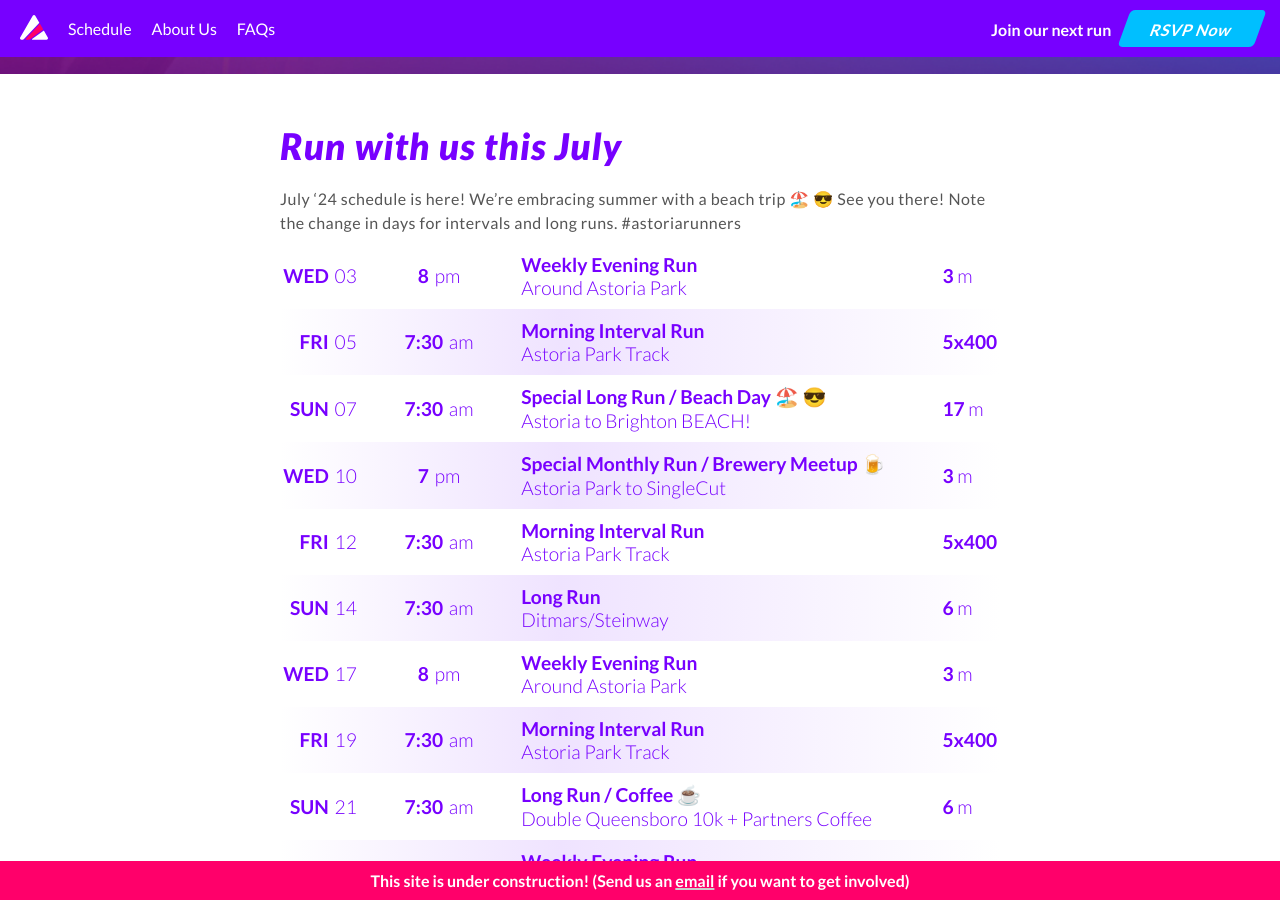
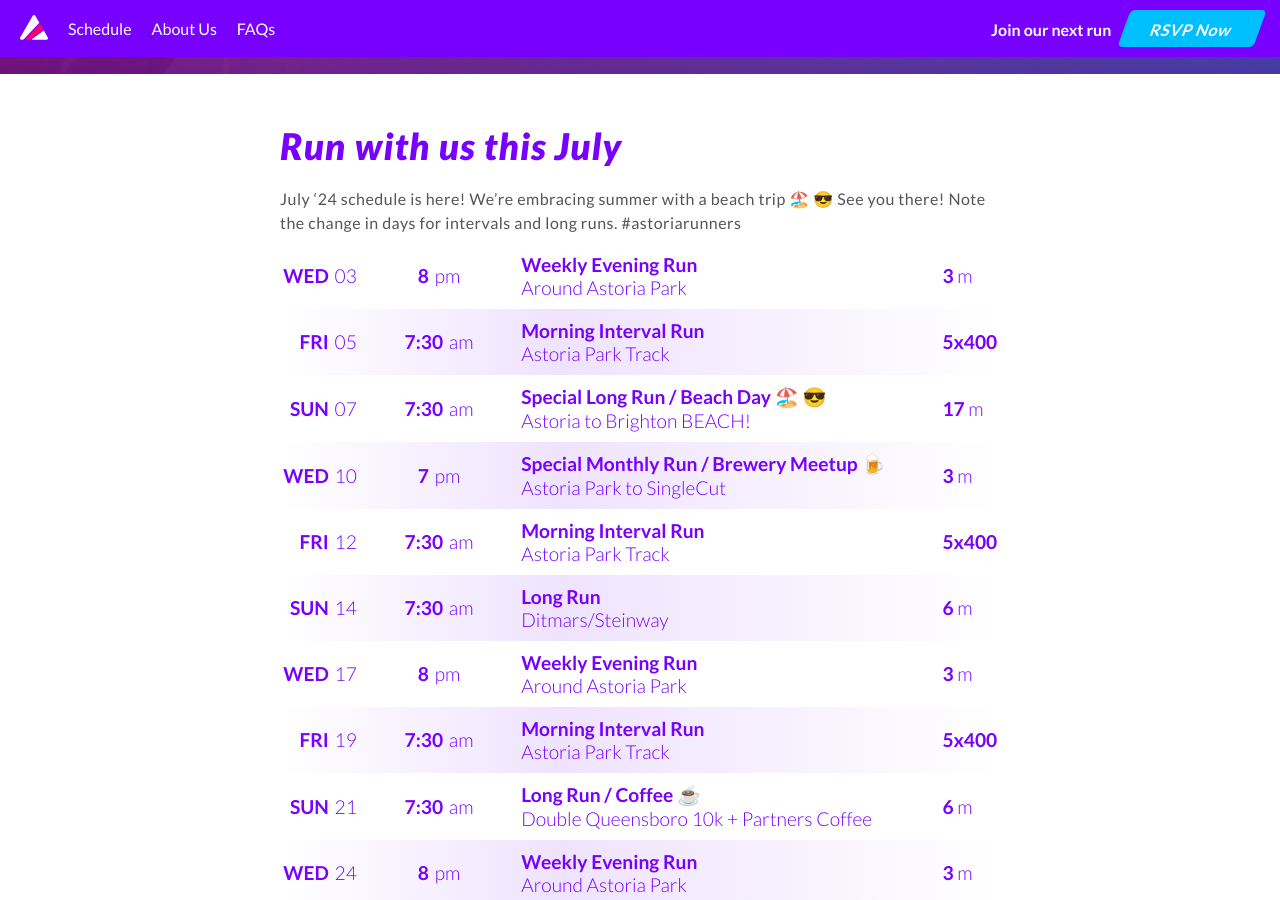
Before and after one commit to maxdug/astoriarunners, a Jekyll site: the page built from index.markdown, in a window 1280 px wide and 900 px high, scrolled down 601 px. Built offline with Jekyll 4.4.1, drawn with Linux system fonts in a browser that asks for light colours; nearby versions of some CDN libraries; some of the changed text lies outside the part shown.

Commit message:
Removed construction alert

```diff
--- a/_includes/header.html
+++ b/_includes/header.html
@@ -6,7 +6,7 @@
 	}
 	</script>
 
-<div id="alert-banner">This site is under construction! (Send us an <a href="mailto:organizers@astoriarunners.com">email</a> if you want to get involved)</div>
+<!-- <div id="alert-banner">This site is under construction! (Send us an <a href="mailto:organizers@astoriarunners.com">email</a> if you want to get involved)</div>	 -->
 
 <header>
 	<div id="header-container">
--- a/_layouts/home.html
+++ b/_layouts/home.html
@@ -282,7 +282,7 @@ layout: base
       <h2>Weekly Evening Run</h2>
       <p>Join us for a 5k run that starts and finishes at Astoria Park track. We have 3 pace groups and stop halfway to rest and socialize before heading back to the park.</p>
       <a class="img-modal" rel="tm" href="images/weekly.png" title="">
-        <img src="images/weekly-thumb.png" alt="">
+        <img class="maps" src="images/weekly-thumb.png" alt="">
       </a>
     </div>
 
@@ -290,7 +290,7 @@ layout: base
       <h2>Interval Track Run</h2>
       <p>Join us for a 45-minute interval run at the Astoria Park track. We meet afterwards in the corner of the inner field to chat. (Feel free to join us and run however you want)</p>
       <a class="img-modal" rel="tm" href="images/interval.png" title="">
-        <img src="images/interval-thumb.png" alt="">
+        <img class="maps" src="images/interval-thumb.png" alt="">
       </a>
     </div>
 
@@ -312,7 +312,9 @@ layout: base
     <p><b>What day is the long run?</b> Weekend runs will switch from Saturday to Sunday every three months. Please check the current schedule at the top of the page.</p>
       <p><b>How fast do yall go?</b>Our pace is generally around 9:30-10:30 min miles. However, all levels of experience and all paces are welcome. We pause at the halfway point and make sure no one is left behind. Our weekend runs are 6-13 miles at a 9:30-10:30 pace, and pace varies based on the runners present. Meeting points throughout long run routes ensure folks can choose their own speed and stay with the group. Walking intervals are frequently employed at long runs.</p>
     <p><b>Where do you meet?</b> We meet at the benches in front of the restrooms by the Astoria Park Track.</p>
-    <div class="call-out">NOTE: While running is fun and rewarding, it is not without risk. When you agree to attend a run, you are certifying that you are responsible for your own actions, and you release and discharge Astoria Runners of any liability for any injury or bodily harm that may occur.</div>
+
+
+    <div class="call-out">Note: While running is fun and rewarding, it is not without risk. By attending a run, you are agreeing that you are responsible for your own actions, and you release and discharge Astoria Runners of any liability for any injury or bodily harm that may occur.</div>
   </div><!-- End Article -->
 
 </section>
--- a/styles/style.css
+++ b/styles/style.css
@@ -1179,6 +1179,11 @@ body.touch .footer-links a span {
   border-radius: 1em;
   padding: 1em;
   margin: 20px 0;
+  line-height: 1.5em;
+}
+
+.maps {
+  border-radius: 1em;
 }
 
 /* ALERT BANNER */
```
Also changed, not shown: other parts of _layouts/home.html (+1 -1 lines), 9 other files.
